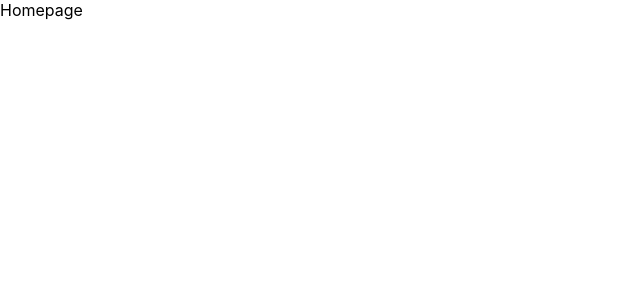
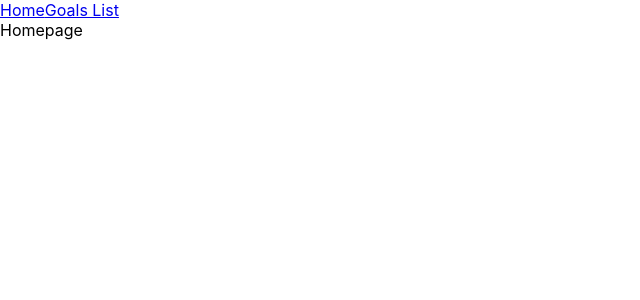
Before and after one commit to BorysMaciuch/goalsorganizer, a React (Create React App) app: page / in a window 1280 px wide. Shown: the top 300 px of the page, without its empty margins (0-640 px from the left). Built offline with nearby package versions, Linux system fonts and the light colour scheme.

Commit message:
Add GoalsList page and NavBar component

```diff
--- a/src/App.tsx
+++ b/src/App.tsx
@@ -3,13 +3,17 @@ import "./App.css";
 import { Switch, Route, Link } from "react-router-dom";
 import Home from "./pages/Home/script";
 import ErrorPage from './pages/ErrorPage/script'
+import GoalsList from './pages/GoalsList/script'
+import NavBar from './components/NavBar/script'
 
 const App = () => {
   return (
     <>
+    <NavBar/>
     <Switch>
       <Route path="/" exact component={Home} />
       <Route component={ErrorPage}/>
+      <Route path="/goalslist" component={GoalsList}/>
     </Switch>
     </>
   );
--- /dev/null
+++ b/src/components/NavBar/script.tsx
@@ -0,0 +1,11 @@
+import React from "react";
+import { Link } from "react-router-dom";
+
+const NavBar: React.FC = () => {
+  return <nav>
+      <Link to='/'>Home</Link>
+      <Link to='/goalslist'>Goals List</Link>
+  </nav>;
+};
+
+export default NavBar;
--- /dev/null
+++ b/src/pages/GoalsList/script.tsx
@@ -0,0 +1,9 @@
+import React from 'react'
+
+const GoalsList: React.FC = () => {
+    return (
+        <div>Goals List</div>
+    )
+}
+
+export default GoalsList
```
